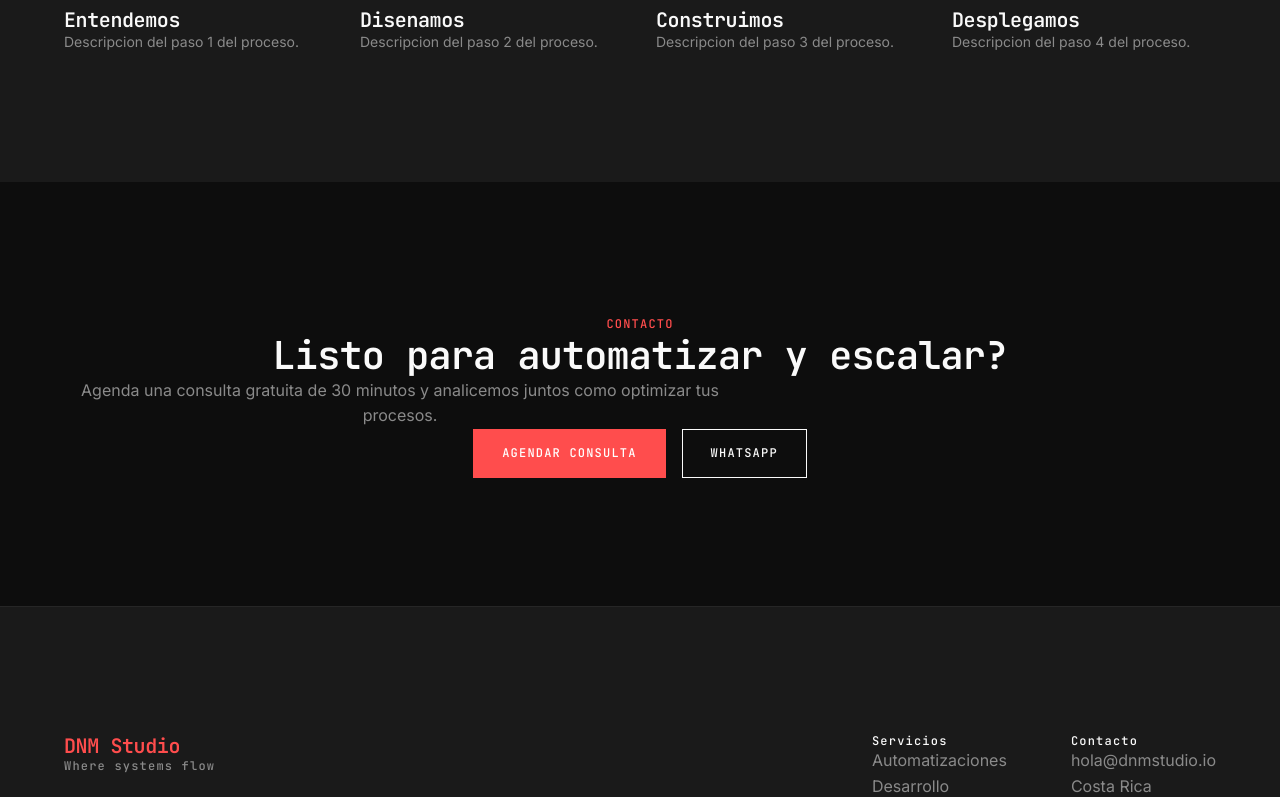
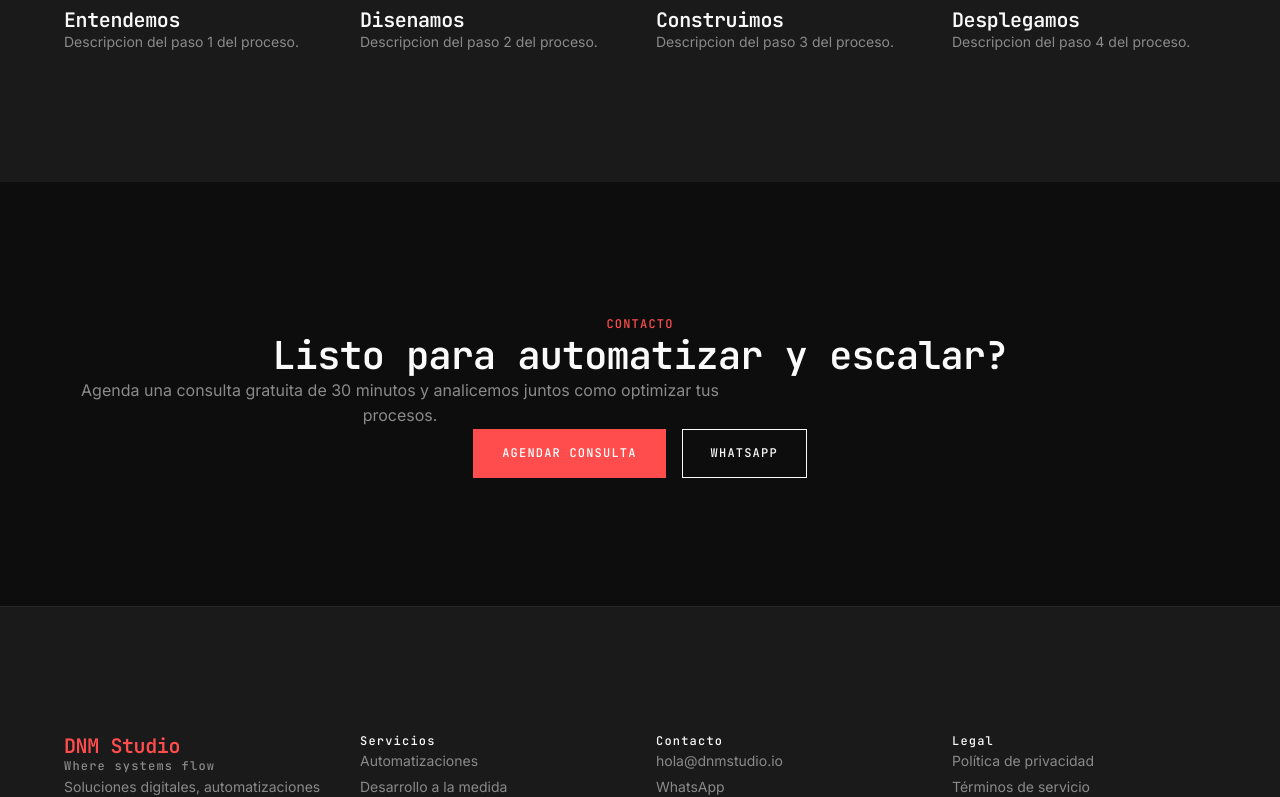
Before and after one commit to dnmstudio/landing, a Next.js app: page / in a window 1280 px wide. Shown: the part 2000-2797 px from the top of the page. Built offline with nearby package versions, Linux system fonts and the light colour scheme.

Commit message:
footer y navbar

```diff
--- a/app/page.tsx
+++ b/app/page.tsx
@@ -1,3 +1,4 @@
+import Navbar from "@/components/layout/Navbar";
 import Hero from "@/components/sections/Hero";
 import SobreNosotros from "@/components/sections/SobreNosotros";
 import Servicios from "@/components/sections/Servicios";
@@ -7,6 +8,8 @@ import Footer from "@/components/layout/Footer";
 
 export default function Home() {
   return (
+    <>
+      <Navbar />
       <main>
         <Hero />
         <SobreNosotros />
@@ -15,5 +18,6 @@ export default function Home() {
         <Contacto />
         <Footer />
       </main>
+    </>
   );
 }
--- a/components/layout/Footer.tsx
+++ b/components/layout/Footer.tsx
@@ -1,44 +1,100 @@
 export default function Footer() {
   return (
     <footer className="section section-surface border-t border-[var(--border-subtle)]">
-      <div className="flex flex-col md:flex-row justify-between gap-8">
+      <div className="grid grid-cols-1 md:grid-cols-2 lg:grid-cols-4 gap-8 mb-8">
+        {/* Brand */}
         <div>
           <h3 className="text-accent mb-2">DNM Studio</h3>
-          <p className="micro text-secondary">Where systems flow</p>
+          <p className="micro text-secondary mb-4">Where systems flow</p>
+          <p className="text-sm text-secondary">
+            Soluciones digitales, automatizaciones inteligentes y servicios en
+            la nube para empresas que quieren operar mejor hoy y crecer mañana.
+          </p>
         </div>
-        <div className="flex gap-16 flex-wrap">
+
+        {/* Servicios */}
         <div>
           <h4 className="micro text-primary mb-4">Servicios</h4>
           <ul className="space-y-2">
             <li>
-                <a href="#" className="text-secondary hover:text-accent">
+              <a
+                href="#servicios"
+                className="text-secondary text-sm hover:text-accent transition-colors"
+              >
                 Automatizaciones
               </a>
             </li>
             <li>
-                <a href="#" className="text-secondary hover:text-accent">
-                  Desarrollo
+              <a
+                href="#servicios"
+                className="text-secondary text-sm hover:text-accent transition-colors"
+              >
+                Desarrollo a la medida
               </a>
             </li>
             <li>
-                <a href="#" className="text-secondary hover:text-accent">
-                  Cloud
+              <a
+                href="#servicios"
+                className="text-secondary text-sm hover:text-accent transition-colors"
+              >
+                Servicios en la nube
               </a>
             </li>
           </ul>
         </div>
+
+        {/* Contacto */}
         <div>
           <h4 className="micro text-primary mb-4">Contacto</h4>
           <ul className="space-y-2">
-              <li className="text-secondary">hola@dnmstudio.io</li>
-              <li className="text-secondary">Costa Rica</li>
+            <li>
+              <a
+                href="mailto:hola@dnmstudio.io"
+                className="text-secondary text-sm hover:text-accent transition-colors"
+              >
+                hola@dnmstudio.io
+              </a>
+            </li>
+            <li>
+              <a
+                href="#contacto"
+                className="text-secondary text-sm hover:text-accent transition-colors"
+              >
+                WhatsApp
+              </a>
+            </li>
+            <li className="text-secondary text-sm">Costa Rica</li>
+          </ul>
+        </div>
+
+        {/* Legal */}
+        <div>
+          <h4 className="micro text-primary mb-4">Legal</h4>
+          <ul className="space-y-2">
+            <li>
+              <a
+                href="#"
+                className="text-secondary text-sm hover:text-accent transition-colors"
+              >
+                Política de privacidad
+              </a>
+            </li>
+            <li>
+              <a
+                href="#"
+                className="text-secondary text-sm hover:text-accent transition-colors"
+              >
+                Términos de servicio
+              </a>
+            </li>
           </ul>
         </div>
       </div>
-      </div>
-      <div className="mt-8 pt-8 border-t border-[var(--border-subtle)]">
-        <p className="micro text-muted">
-          2025 DNM Studio. Todos los derechos reservados.
+
+      {/* Copyright */}
+      <div className="pt-8 border-t border-[var(--border-subtle)]">
+        <p className="micro text-muted text-center md:text-left">
+          © 2025 DNM Studio. Todos los derechos reservados.
         </p>
       </div>
     </footer>
--- /dev/null
+++ b/components/layout/Navbar.tsx
@@ -0,0 +1,95 @@
+"use client";
+
+import { useState } from "react";
+import Button from "@/components/ui/Button";
+
+export default function Navbar() {
+  const [isMenuOpen, setIsMenuOpen] = useState(false);
+
+  const navLinks = [
+    { label: "Servicios", href: "#servicios" },
+    { label: "Cómo trabajamos", href: "#proceso" },
+    { label: "Contacto", href: "#contacto" },
+  ];
+
+  return (
+    <nav className="fixed top-0 left-0 right-0 z-50 border-b border-[var(--border-subtle)]" style={{
+      backgroundColor: "rgba(13, 13, 13, 0.85)",
+      backdropFilter: "blur(10px)",
+    }}>
+      <div className="flex items-center justify-between py-6 px-4 lg:px-20">
+        {/* Logo + Brand */}
+        <a href="#" className="flex items-center gap-3 text-accent hover:opacity-80 transition-opacity">
+          <span className="font-mono font-semibold text-lg">DNM Studio</span>
+        </a>
+
+        {/* Desktop Navigation */}
+        <div className="hidden lg:flex items-center gap-8">
+          {navLinks.map((link) => (
+            <a
+              key={link.label}
+              href={link.href}
+              className="link-brutal"
+            >
+              {link.label}
+            </a>
+          ))}
+          <Button variant="fill" href="#contacto">
+            Agenda consulta
+          </Button>
+        </div>
+
+        {/* Mobile Menu Toggle - Hidden on desktop */}
+        <button
+          className="btn btn-outline p-3 lg:!hidden"
+          onClick={() => setIsMenuOpen(!isMenuOpen)}
+          aria-label="Toggle menu"
+        >
+          <svg
+            width="20"
+            height="20"
+            viewBox="0 0 20 20"
+            fill="none"
+            stroke="currentColor"
+            strokeWidth="2"
+            strokeLinecap="square"
+          >
+            {isMenuOpen ? (
+              <>
+                <line x1="4" y1="4" x2="16" y2="16" />
+                <line x1="16" y1="4" x2="4" y2="16" />
+              </>
+            ) : (
+              <>
+                <line x1="3" y1="6" x2="17" y2="6" />
+                <line x1="3" y1="10" x2="17" y2="10" />
+                <line x1="3" y1="14" x2="17" y2="14" />
+              </>
+            )}
+          </svg>
+        </button>
+      </div>
+
+      {/* Mobile Menu */}
+      {isMenuOpen && (
+        <div className="lg:hidden border-t border-[var(--border-subtle)] bg-[var(--color-surface)]">
+          <div className="flex flex-col gap-4 p-6">
+            {navLinks.map((link) => (
+              <a
+                key={link.label}
+                href={link.href}
+                className="link-brutal text-base"
+                onClick={() => setIsMenuOpen(false)}
+              >
+                {link.label}
+              </a>
+            ))}
+            <Button variant="fill" href="#contacto" className="w-full">
+              Agenda consulta
+            </Button>
+          </div>
+        </div>
+      )}
+    </nav>
+  );
+}
```
Also changed, not shown: .claude/settings.local.json. Lines whose indentation alone changed are shown as unchanged.
